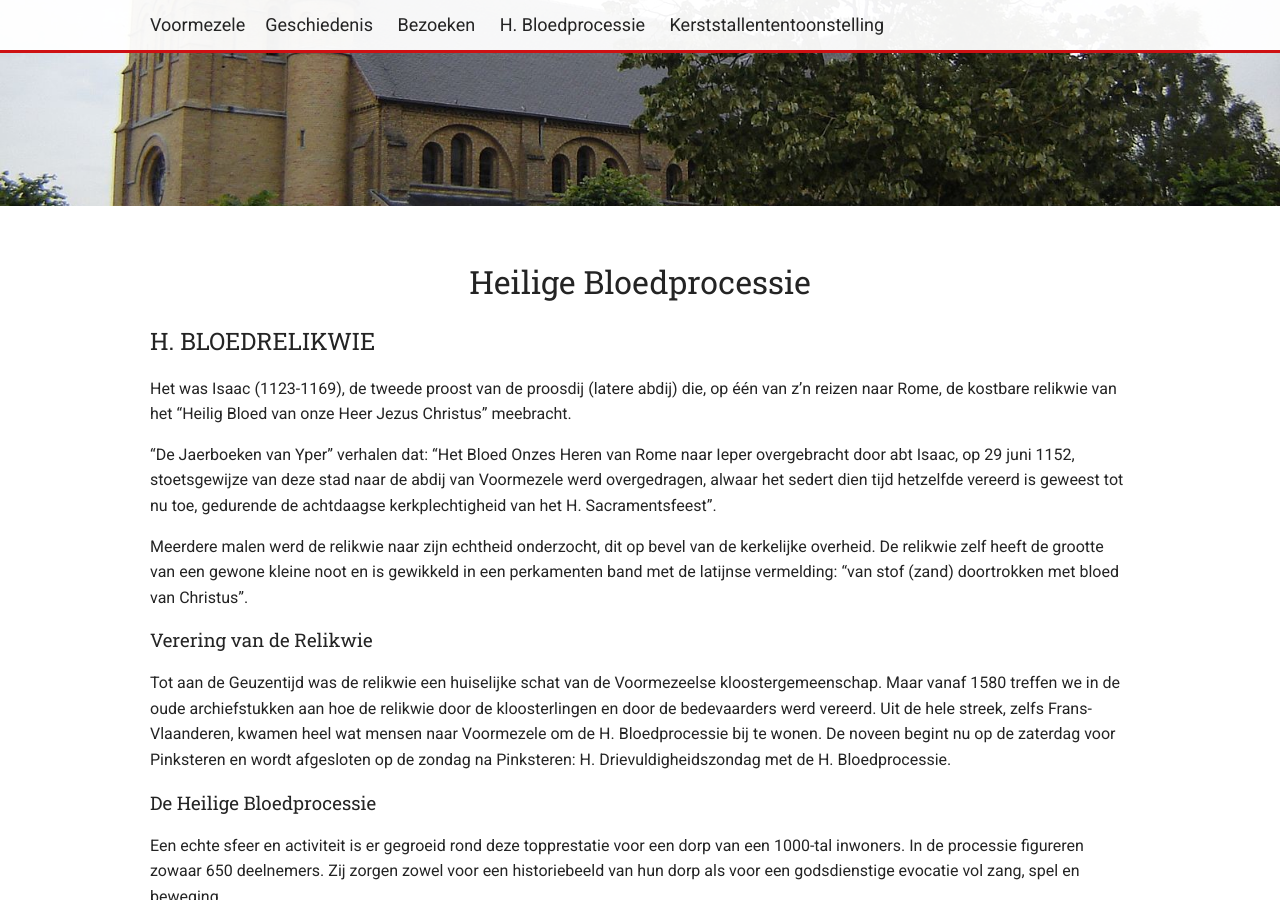
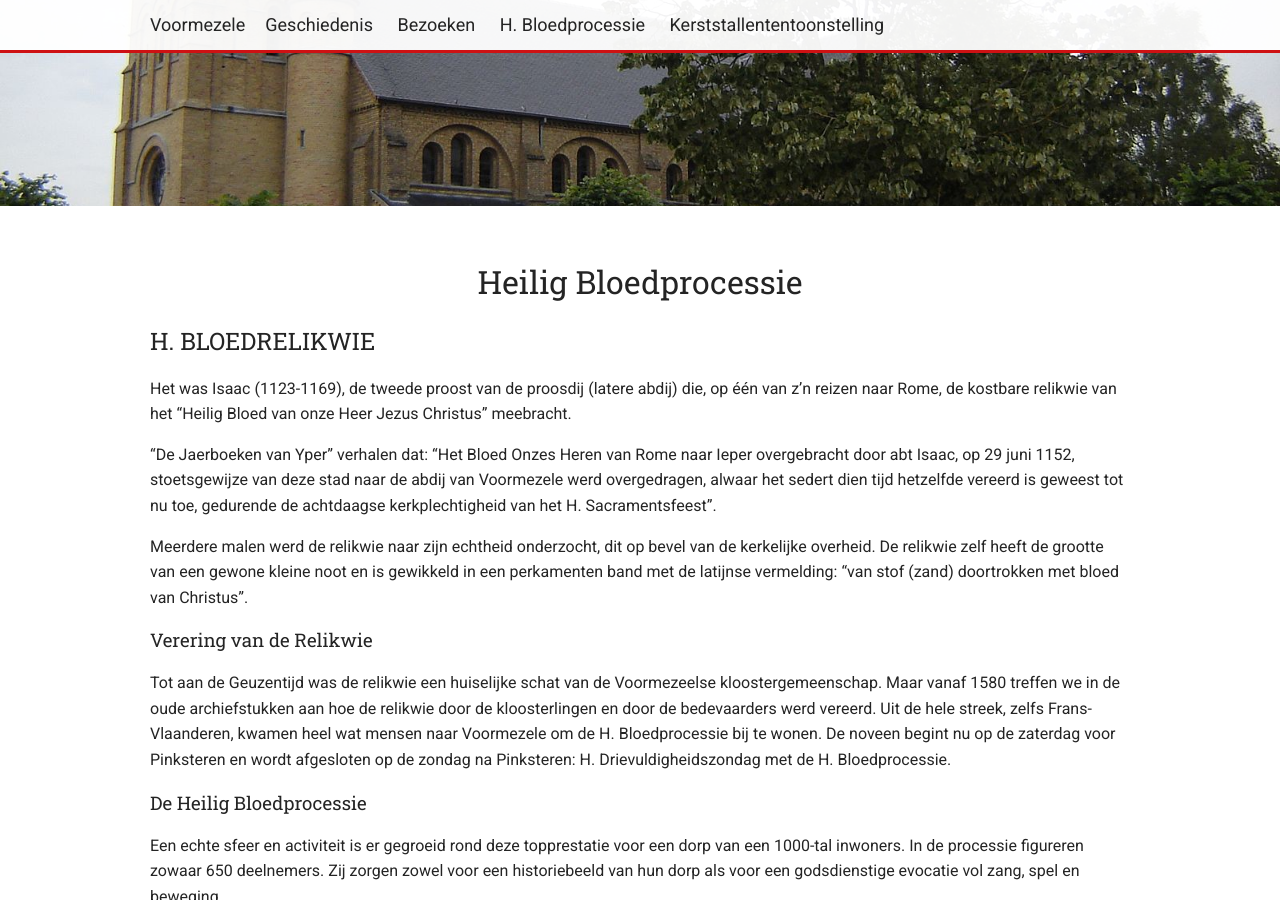
Before and after one commit to dannycuvelier/voormezele.github.io, a Jekyll site: the page built from hbloedprocessie.md, in a window 1280 px wide and 900 px high, scrolled down 369 px. Built offline with Jekyll 4.4.1, drawn with Linux system fonts in a browser that asks for light colours.

Commit message:
fix typos

```diff
--- a/hbloedprocessie.md
+++ b/hbloedprocessie.md
@@ -1,5 +1,5 @@
 ---
-title: Heilige Bloedprocessie
+title: Heilig Bloedprocessie
 layout: page
 ---
 
@@ -25,7 +25,7 @@ Uit de hele streek, zelfs Frans-Vlaanderen, kwamen heel wat mensen naar Voormeze
 wonen. De noveen begint nu op de zaterdag voor Pinksteren en wordt afgesloten op de zondag na Pinksteren: H.
 Drievuldigheidszondag met de H. Bloedprocessie.
 
-### De Heilige Bloedprocessie
+### De Heilig Bloedprocessie
 
 Een echte sfeer en activiteit is er gegroeid rond deze topprestatie voor een dorp van een 1000-tal inwoners.
 In de processie figureren zowaar 650 deelnemers. Zij zorgen zowel voor een historiebeeld van hun dorp als voor een
```
